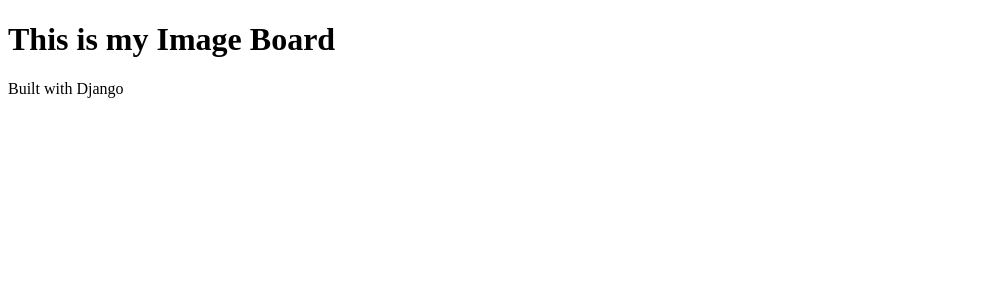
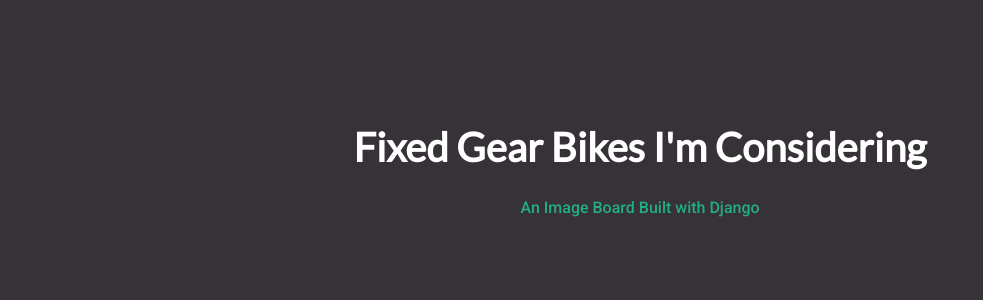
Before and after one commit to zforre/7.1-django-image-board-zforre, a Django app: template image_board/templates/imageboard.html in a window 1280 px wide. Shown: the top 300 px of the page, without its empty margins (0-983 px from the left). Run offline with Django 3.2, Linux system fonts and the light colour scheme; the template is opened without the code that fills it, so the values that code supplies are empty; parts of the project's set-up code (start-up, migrations or seed data) failed here and were passed over.

Commit message:
clears error messages and adds styling

```diff
--- a/image_board/models.py
+++ b/image_board/models.py
@@ -1,8 +1,8 @@
 from django.db import models
 
 # Create your models here.
-class Image(models.model):
-    title = models.CharField(max_length=100)
+class Image(models.Model):
+    title = models.CharField(max_length=225)
     description = models.TextField()
     photo = models.URLField()
 
--- a/image_board/static/styles.css
+++ b/image_board/static/styles.css
@@ -0,0 +1,32 @@
+@import url('https://fonts.googleapis.com/css?family=Lato|Roboto:500&display=swap');
+
+body {
+    background-color: #373238;
+    color: #fff;
+    padding: 3rem;
+    text-align: center;
+    font-family: 'Roboto', sans-serif;
+}
+
+h1, h2 {
+    font-family: 'Lato', sans-serif;
+    font-weight: bold ;
+    font-size: 2em;
+    padding-top: 1em;
+}
+
+h1 {
+    font-size: 2.5em;
+}
+
+img {
+    width: 50%;
+}
+
+a {
+    color: #22AE81;
+}
+
+p {
+    color: #909090
+}
--- a/image_board/templates/baselevel.html
+++ b/image_board/templates/base.html
@@ -9,8 +9,8 @@
     <link rel="stylesheet" href="{% static 'styles.css' %}">
 </head>
 <body>
-    <h1>This is my Image Board</h1>
-    <p>Built with Django</p>
+    <h1>Fixed Gear Bikes I'm Considering</h1>
+    <a>An Image Board Built with Django</a>
 
     {% block content %}
 
--- a/image_board/templates/imageboard.html
+++ b/image_board/templates/imageboard.html
@@ -1,4 +1,4 @@
-{% extends 'baselevel.html' %}
+{% extends 'base.html' %}
 
 {% block content %}
     {% for image in images %}
--- a/image_board/views.py
+++ b/image_board/views.py
@@ -1,9 +1,10 @@
-from django.shortcuts import render
+from django.views.generic import TemplateView
 from .models import Image
 
 # Create your views here.
+
 class ImageBoard(TemplateView):
-    template_name = 'index.html' #class based view
+    template_name = 'imageboard.html' #class based view
 
     def get_context_data(self, **kwargs):
         images = Image.objects.all()
```
Also changed, not shown: image_board/admin.py (line endings or trailing spaces), image_board/migrations/0001_initial.py (added), 1 other file.
